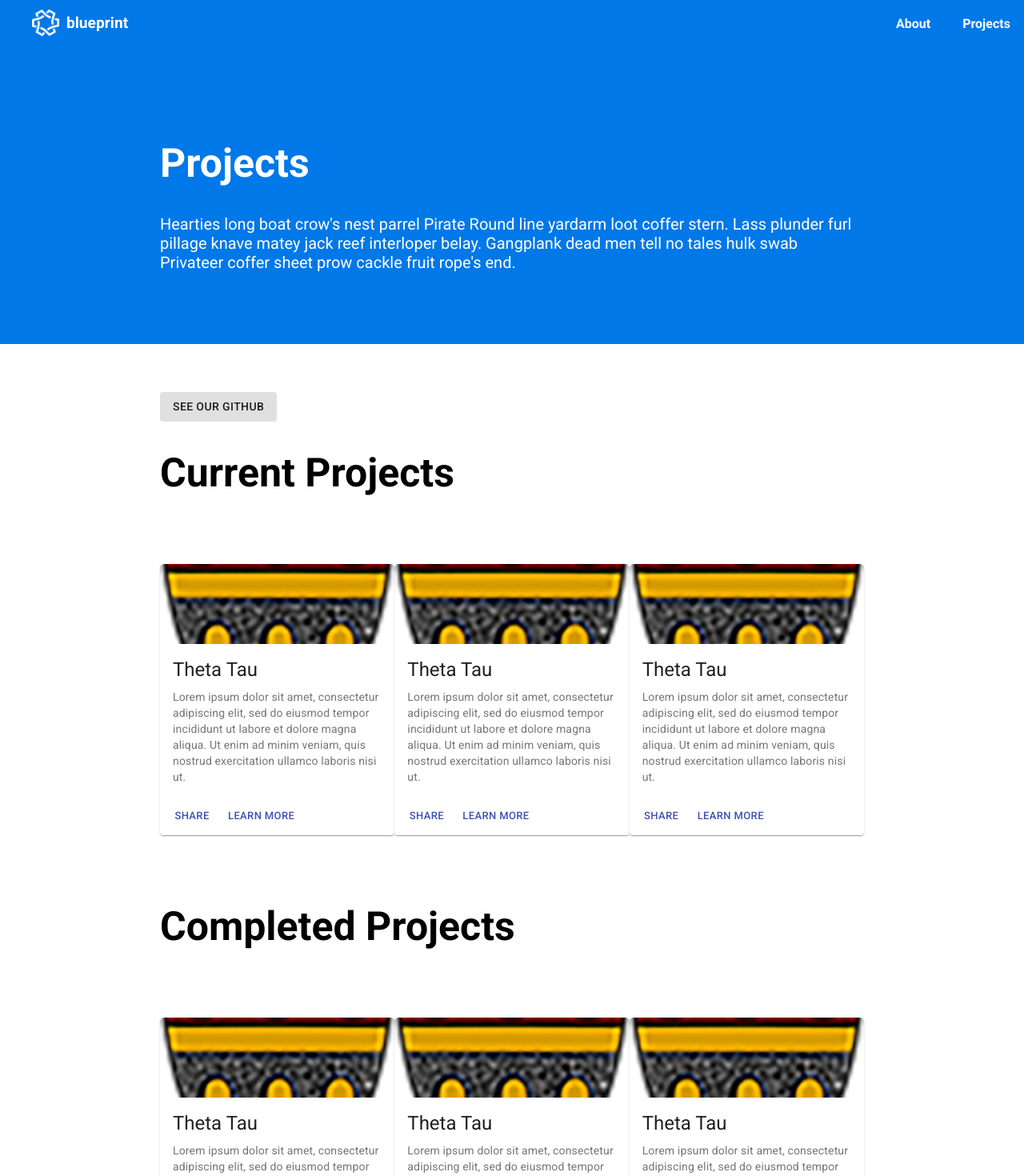
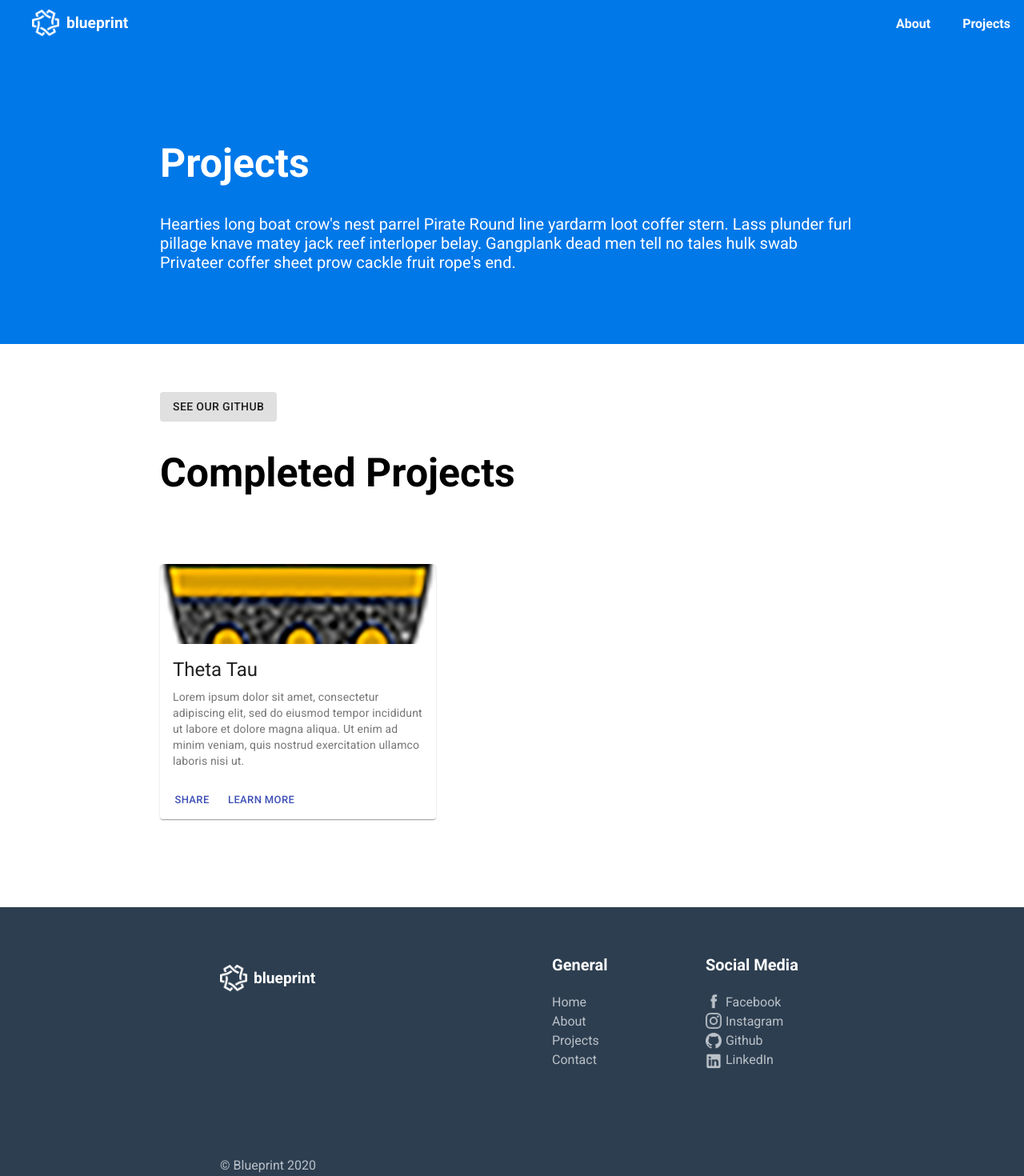
Before and after one commit to blueprintatuci/blueprintatuci.github.io, a React (Create React App) app in the folder website/: page /projects in a window 1280 px wide. Shown: the top 1470 px of the page at 80% size. Built offline with nearby package versions, Linux system fonts and the light colour scheme.

Commit message:
Comment out tiles not needed right now on Projects page

```diff
--- a/website/src/components/Projects/Projects.js
+++ b/website/src/components/Projects/Projects.js
@@ -23,17 +23,18 @@ function Projects() {
         <Button variant='contained' disableElevation href="https://github.com/uciblueprint">
           See our GitHub
         </Button>
-        <h1>Current Projects</h1>
+        {/* Uncomment below when we have projects we are working on */}
+        {/* <h1>Current Projects</h1>
         <div className='projects'>
           <ProjectCard />
           <ProjectCard />
           <ProjectCard />
-        </div>
+        </div> */}
         <h1>Completed Projects</h1>
         <div className='projects'>
           <ProjectCard />
-          <ProjectCard />
-          <ProjectCard />
+          {/* <ProjectCard />
+          <ProjectCard /> */}
         </div>
       </div>
       <Footer />
```
